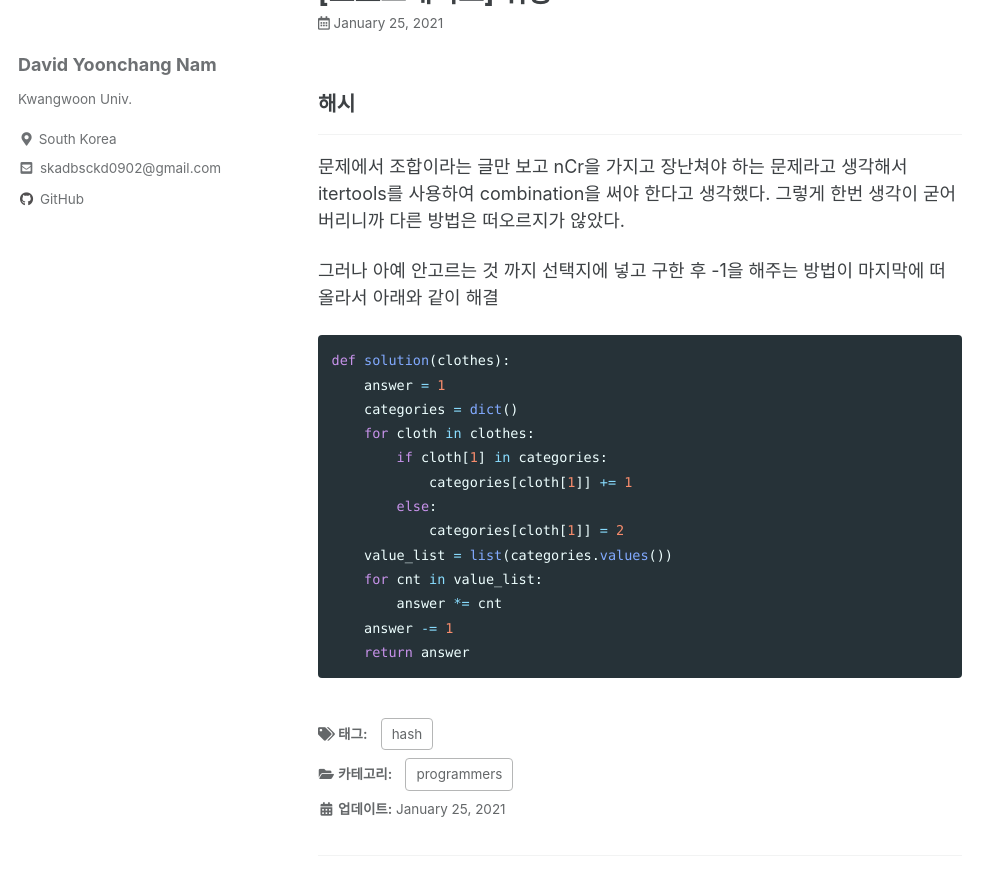
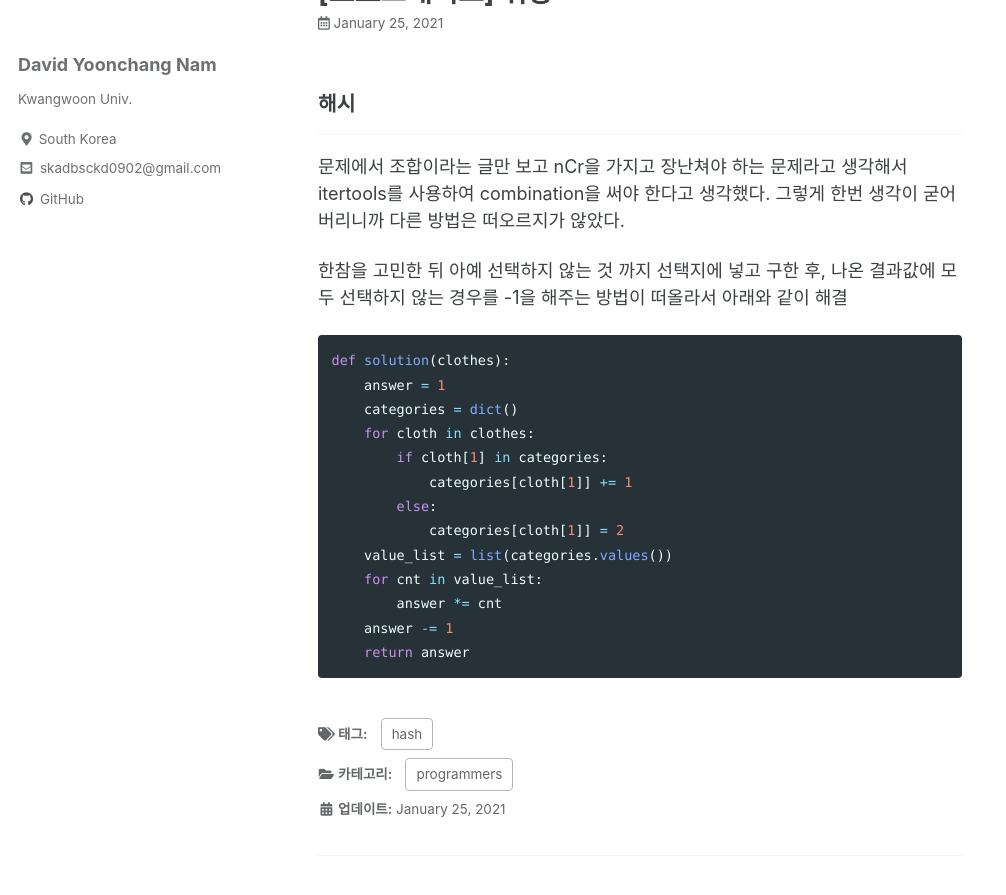
Before and after one commit to Akgop/Akgop.github.io, a Jekyll site: the page built from _posts/2021-01-25-programmers_hash_3.md, in a window 1280 px wide and 900 px high, scrolled down 323 px. Shown: the top 895 px of the window, without its empty margins (0-1006 px from the left). Built offline with Jekyll 4.4.1, drawn with Linux system fonts in a browser that asks for light colours; cached includes are drawn as plain includes.

Commit message:
Update 2021-01-25-programmers_hash_3.md

````diff
--- a/_posts/2021-01-25-programmers_hash_3.md
+++ b/_posts/2021-01-25-programmers_hash_3.md
@@ -12,7 +12,7 @@ tags:
 
 문제에서 조합이라는 글만 보고 nCr을 가지고 장난쳐야 하는 문제라고 생각해서 itertools를 사용하여 combination을 써야 한다고 생각했다. 그렇게 한번 생각이 굳어버리니까 다른 방법은 떠오르지가 않았다.
 
-그러나 아예 안고르는 것 까지 선택지에 넣고 구한 후 -1을 해주는 방법이 마지막에 떠올라서 아래와 같이 해결
+한참을 고민한 뒤 아예 선택하지 않는 것 까지 선택지에 넣고 구한 후, 나온 결과값에 모두 선택하지 않는 경우를 -1을 해주는 방법이 떠올라서 아래와 같이 해결
 
 ```python
 def solution(clothes):
````
